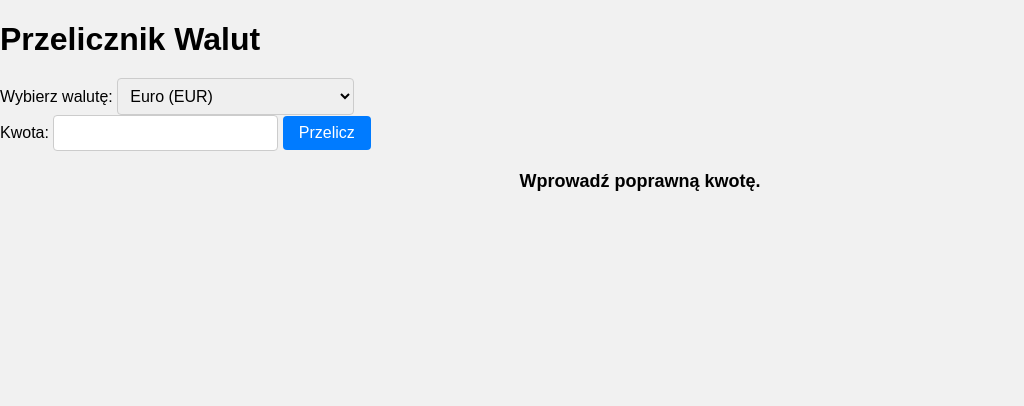
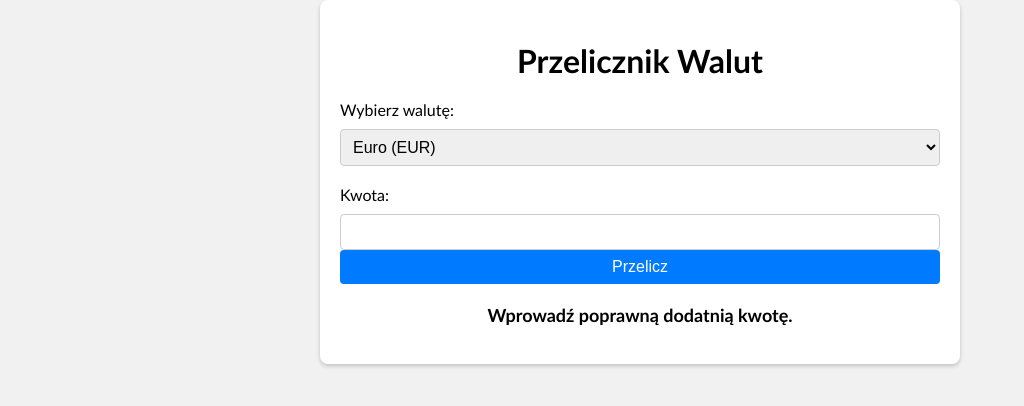
Before and after one commit to fokida/JS2, a plain HTML site: page index.html in a window 1280 px wide. Both pictures are taken after a click on the button "Przelicz". Shown: the whole page, without its empty margins (0-1024 px from the left). Drawn offline with Linux system fonts and the light colour scheme.

Commit message:
files changed 20.08.2023

```diff
--- a/app.js
+++ b/app.js
@@ -7,8 +7,8 @@ convertBtn.addEventListener("click", () => {
   const selectedCurrency = currencySelect.value;
   const amount = parseFloat(amountInput.value);
 
-  if (isNaN(amount)) {
-    resultElement.textContent = "Wprowadź poprawną kwotę.";
+  if (isNaN(amount) || amount <= 0) {
+    resultElement.textContent = "Wprowadź poprawną dodatnią kwotę.";
     return;
   }
 
@@ -17,9 +17,14 @@ convertBtn.addEventListener("click", () => {
   )
     .then((response) => response.json())
     .then((data) => {
-      const exchangeRate = data.rates[0].mid;
-      const convertedAmount = (amount * exchangeRate).toFixed(2);
-      resultElement.textContent = `${amount} ${selectedCurrency} = ${convertedAmount} PLN`;
+      const exchangeRate = data?.rates?.[0]?.mid;
+
+      if (exchangeRate) {
+        const convertedAmount = (amount * exchangeRate).toFixed(2);
+        resultElement.textContent = `${amount} ${selectedCurrency} = ${convertedAmount} PLN`;
+      } else {
+        resultElement.textContent = "Wystąpił błąd podczas pobierania danych.";
+      }
     })
     .catch((error) => {
       resultElement.textContent = "Wystąpił błąd podczas pobierania danych.";
--- a/index.html
+++ b/index.html
@@ -1,5 +1,5 @@
 <!DOCTYPE html>
-<html lang="en">
+<html lang="pl">
   <head>
     <meta charset="UTF-8" />
     <meta name="viewport" content="width=device-width, initial-scale=1.0" />
@@ -7,18 +7,22 @@
     <title>Przelicznik Walut</title>
   </head>
   <body>
-    <h1>Przelicznik Walut</h1>
-    <label for="currency">Wybierz walutę:</label>
-    <select id="currency">
-      <option value="EUR">Euro (EUR)</option>
-      <option value="USD">Dolary amerykańskie (USD)</option>
-      <option value="CHF">Franki szwajcarskie (CHF)</option>
-    </select>
-    <br />
-    <label for="amount">Kwota:</label>
-    <input type="number" id="amount" step="0.01" />
-    <button id="convertBtn">Przelicz</button>
-    <p id="result"></p>
+    <div class="container">
+      <h1 class="header">Przelicznik Walut</h1>
+      <div class="form">
+        <label class="label" for="currency">Wybierz walutę:</label>
+        <select class="table" id="currency">
+          <option value="EUR">Euro (EUR)</option>
+          <option value="USD">Dolary amerykańskie (USD)</option>
+          <option value="CHF">Franki szwajcarskie (CHF)</option>
+        </select>
+        <br />
+        <label class="label" for="amount">Kwota:</label>
+        <input class="table" type="number" id="amount" step="0.01" />
+        <button class="btn" id="convertBtn">Przelicz</button>
+      </div>
+      <p class="result" id="result"></p>
+    </div>
 
     <script src="app.js"></script>
   </body>
--- a/style.css
+++ b/style.css
@@ -1,5 +1,5 @@
 body {
-  font-family: Arial, sans-serif;
+  font-family: Calibri;
   background-color: #f1f1f1;
   margin: 0;
   padding: 0;
@@ -14,8 +14,8 @@ body {
   box-shadow: 0 2px 4px rgba(0, 0, 0, 0.2);
 }
 
-h1 {
-  text-align: left;
+.header {
+  text-align: center;
   margin-bottom: 20px;
 }
 
@@ -24,19 +24,18 @@ h1 {
   flex-direction: column;
 }
 
-label {
+.label {
   margin-bottom: 10px;
 }
 
-input,
-select {
+.table {
   padding: 8px;
   font-size: 16px;
   border: 1px solid #ccc;
   border-radius: 4px;
 }
 
-button {
+.btn {
   padding: 8px 16px;
   font-size: 16px;
   background-color: #007bff;
@@ -46,11 +45,11 @@ button {
   cursor: pointer;
 }
 
-button:hover {
+.btn:hover {
   background-color: #0056b3;
 }
 
-p {
+.result {
   font-size: 18px;
   text-align: center;
   margin-top: 20px;
```
